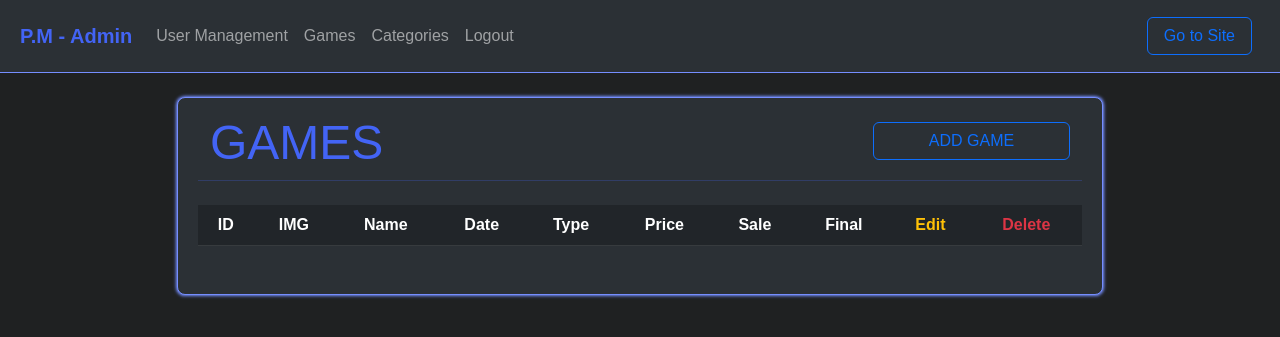
After one commit to Rafawastaken/price-minder, a Flask app: page /admin/games/ in a window 1280 px wide. The commit adds this page. Shown: the top 337 px of the page. Run offline with Flask 3, Linux system fonts and the light colour scheme; a user stored in the database is signed in; lists and menus that the app fills with data are empty.

Commit message:
simple css config + models games/genres added

```diff
--- a/webapp/price_minder/__init__.py
+++ b/webapp/price_minder/__init__.py
@@ -33,6 +33,7 @@ with app.app_context():
     # Backend Routes
     from .routes.backend.admin.routes import admin
     from .routes.backend.user_management.routes import admin_users
+    from .routes.backend.games_management.routes import games_management
 
     # Frontend Routes
     from .routes.frontend.users.routes import users
@@ -41,6 +42,7 @@ with app.app_context():
     # Backend blueprints
     app.register_blueprint(admin, url_prefix = '/admin')
     app.register_blueprint(admin_users, url_prefix = '/admin/users')
+    app.register_blueprint(games_management, url_prefix = '/admin/games')
 
     # Frontend
     app.register_blueprint(users, url_prefix = '/')
--- a/webapp/price_minder/routes/backend/admin/routes.py
+++ b/webapp/price_minder/routes/backend/admin/routes.py
@@ -19,6 +19,7 @@ def check_permission():
 
 # Admin Index
 @admin.route('/')
+@login_required
 def admin_index():
     title = "Price Minder - Admin Panel"
     if not check_permission():
--- /dev/null
+++ b/webapp/price_minder/routes/backend/games_management/routes.py
@@ -0,0 +1,31 @@
+from flask import Blueprint, request, url_for, render_template
+from flask_login import login_required, current_user
+from .models import Game, Genre
+
+##################### * Blueprint * #####################
+games_management = Blueprint('games', __name__)
+
+
+##################### * Helpers * #####################
+
+# Function to check if user has permission to access admin panel
+def check_permission():
+    if current_user.level >= 2: return True
+    return False
+
+
+##################### * Routes Games Management * #####################
+
+# Index admin for game management
+@games_management.route('/')
+@login_required
+def games_management_index():
+    title = "Game List"
+    games = Game.query.all()
+    return render_template('./backend/games-management/games_list.html', games = games)
+
+
+@games_management.route('/add-game', methods = ['POST', 'GET'])
+@login_required
+def games_management_add():
+    ...
--- a/webapp/price_minder/static/css/styles.css
+++ b/webapp/price_minder/static/css/styles.css
@@ -25,6 +25,21 @@ body {
   color: var(--font-color);
 }
 
+/***** BOOTSTRAP *****/
+
+.btn-outline-primary:hover {
+  background-color: var(--dark-blue-color);
+  transition: all 0.3s ease;
+}
+
+.nav-link:hover {
+  color: var(--dark-blue-color);
+  text-shadow: none;
+  outline: none;
+  transition: all 0.3s ease;
+  outline: none;
+}
+
 /***** Flash *****/
 .color-success {
   color: var(--success-color);
@@ -34,10 +49,6 @@ body {
 }
 .color-warning {
   color: var(--warning-color);
-}
-
-.color-blue {
-  color: var();
 }
 
 /***** Forms *****/
--- a/webapp/price_minder/templates/backend/components/navbar.html
+++ b/webapp/price_minder/templates/backend/components/navbar.html
@@ -36,6 +36,11 @@
         <li class="nav-item">
           <a class="nav-link" aria-current="page" href="#">Categories</a>
         </li>
+        <li class="nav-item">
+          <form action="{{url_for('users.logout')}}" method="POST">
+            <input type="submit" value="Logout" class="nav-link" />
+          </form>
+        </li>
       </ul>
 
       <a
--- /dev/null
+++ b/webapp/price_minder/templates/backend/games-management/games_list.html
@@ -0,0 +1,38 @@
+{% extends "./backend/base.html" %} {% block content %}
+
+<div class="container-color mt-4">
+  <div class="row">
+    <div class="col">
+      <div class="display-5 mt-3 fw-medium blue-font text-start">GAMES</div>
+    </div>
+    <div class="col-3 mt-4">
+      <a href="" class="btn btn-outline-primary form-control">ADD GAME</a>
+    </div>
+    <hr class="blue-font mt-2 mb-4" />
+  </div>
+  <div class="row">
+    <!-- CONTENT GOES HERE -->
+    <table
+      class="text-center table table-dark align-middle table-striped table-hover"
+    >
+      <thead>
+        <th>ID</th>
+        <th>IMG</th>
+        <th>Name</th>
+        <th>Date</th>
+        <th>Type</th>
+        <th>Price</th>
+        <th>Sale</th>
+        <th>Final</th>
+
+        <th class="text-center text-warning">Edit</th>
+        <th class="text-center text-danger">Delete</th>
+      </thead>
+      {% for game in games %}
+      <tr></tr>
+
+      {% endfor %}
+    </table>
+  </div>
+</div>
+{% endblock %}
--- a/webapp/price_minder/templates/frontend/components/navbar.html
+++ b/webapp/price_minder/templates/frontend/components/navbar.html
@@ -55,6 +55,11 @@
             <li><a class="dropdown-item" href="#">Watched Games</a></li>
             <li><hr class="dropdown-divider" /></li>
             <li><a class="dropdown-item" href="#">Settings</a></li>
+            <li>
+              <form action="{{url_for('users.logout')}}" method="POST">
+                <input type="submit" value="Logout" class="dropdown-item" />
+              </form>
+            </li>
           </ul>
         </li>
         {% else %}
```
Also changed, not shown: webapp/price_minder/routes/backend/games_management/models.py (added, +27 -0 lines), webapp/price_minder/routes/frontend/users/routes.py (+9 -1 lines), webapp/price_minder/templates/backend/user-management/users_list.html (+7 -3 lines), webapp/price_minder/db/database.db, webapp/price_minder/routes/backend/games/__init__.py (deleted), webapp/price_minder/routes/backend/games_management/__init__.py (added).
